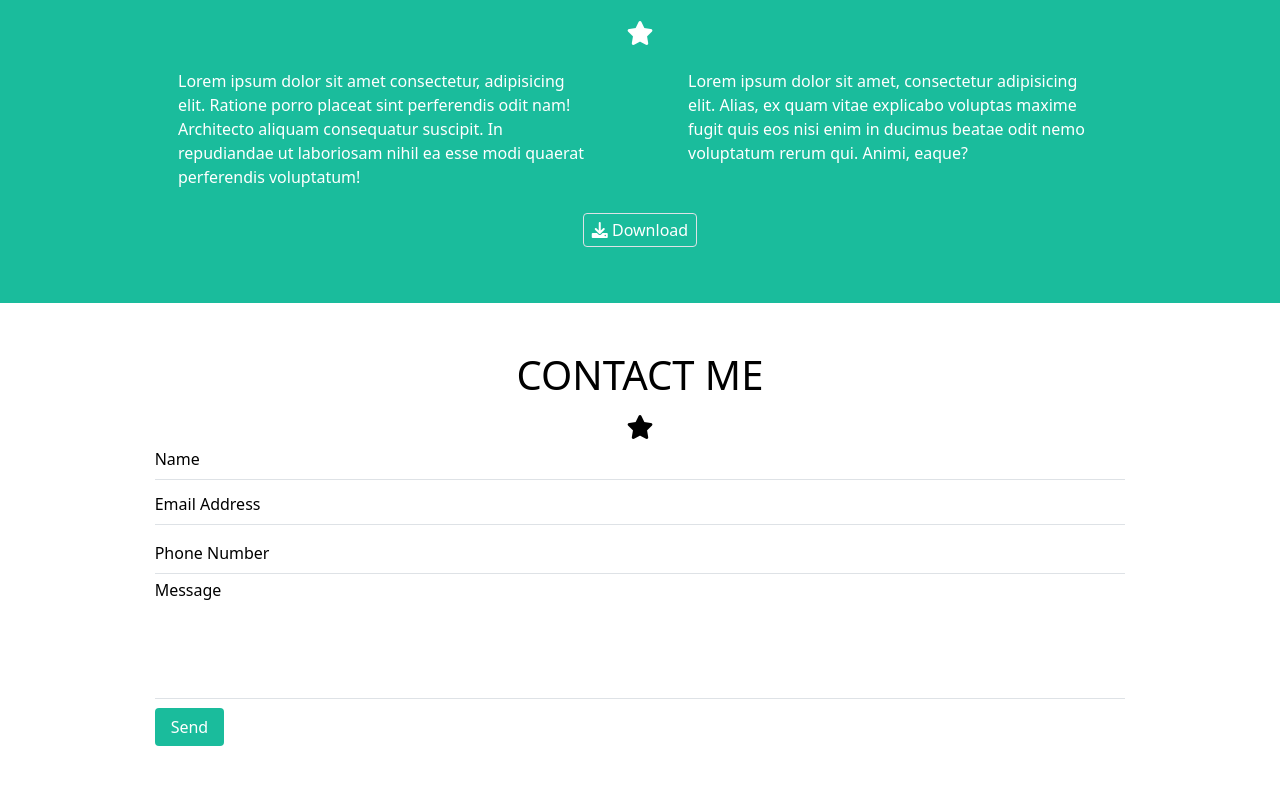
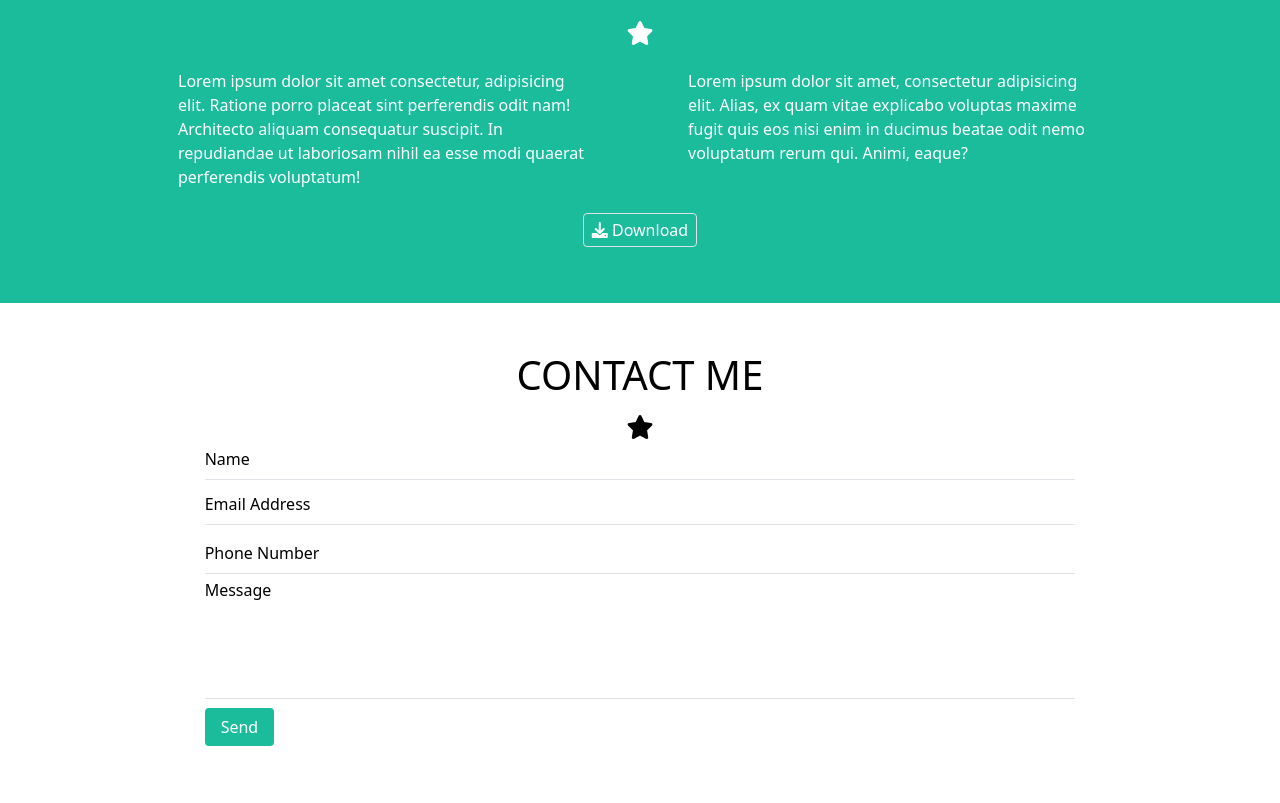
Before and after one commit to Robin9800/html-css-bootstrap-freelancer, a plain HTML site: page index.html in a window 1280 px wide. Shown: the part 1335-2138 px from the top of the page. Drawn offline with nearby package versions, Linux system fonts and the light colour scheme.

Commit message:
"contact me" section's margin fixed

```diff
--- a/index.html
+++ b/index.html
@@ -146,7 +146,7 @@
             </div>
         </div>
         <!--CONTACT ME SECTION-->
-        <div class="row justify-content-center">
+        <div class="row justify-content-center mx-5">
             <div class="col-10">
                 <div class="container portfolio px-5">
                     <div class="row">
```
